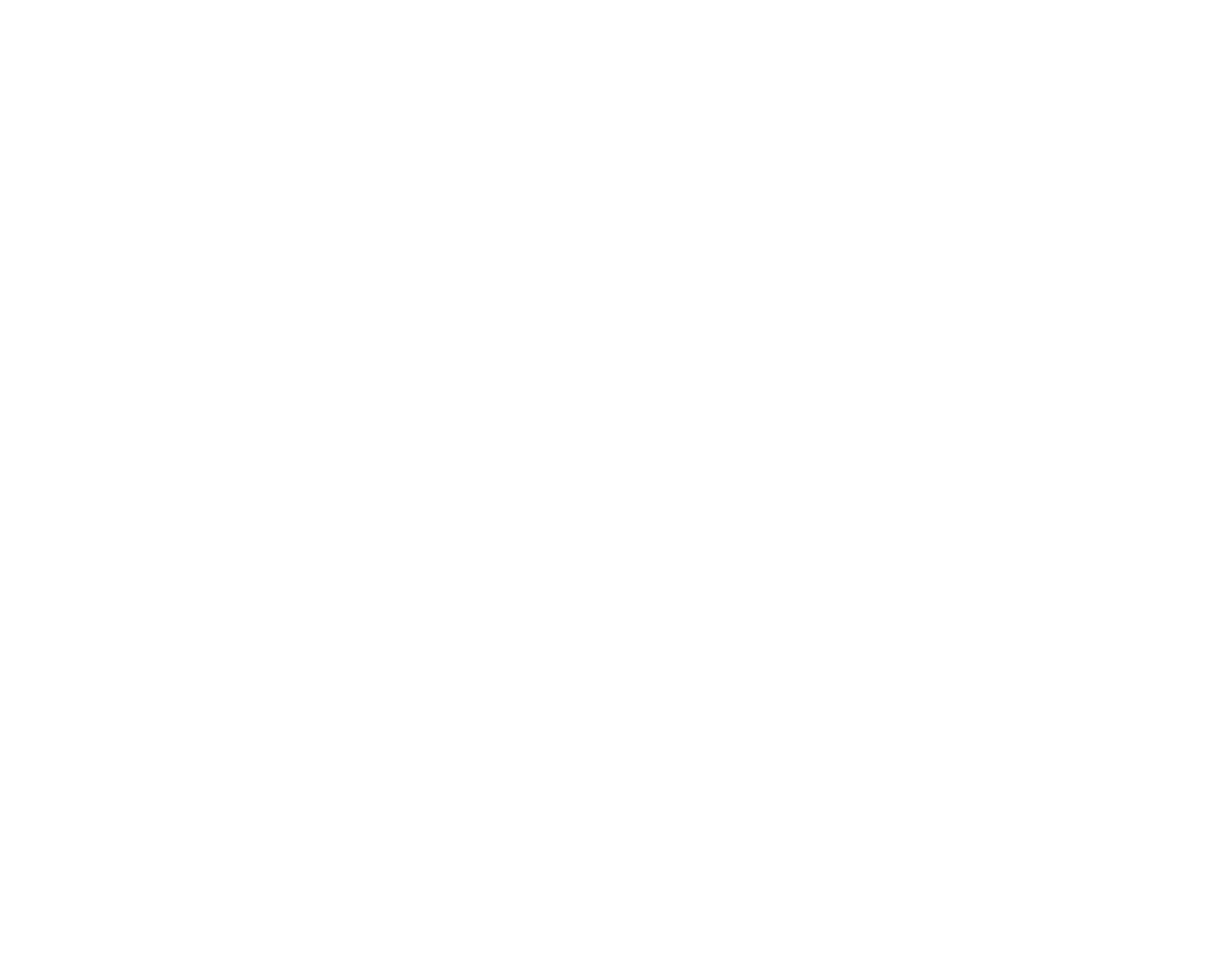
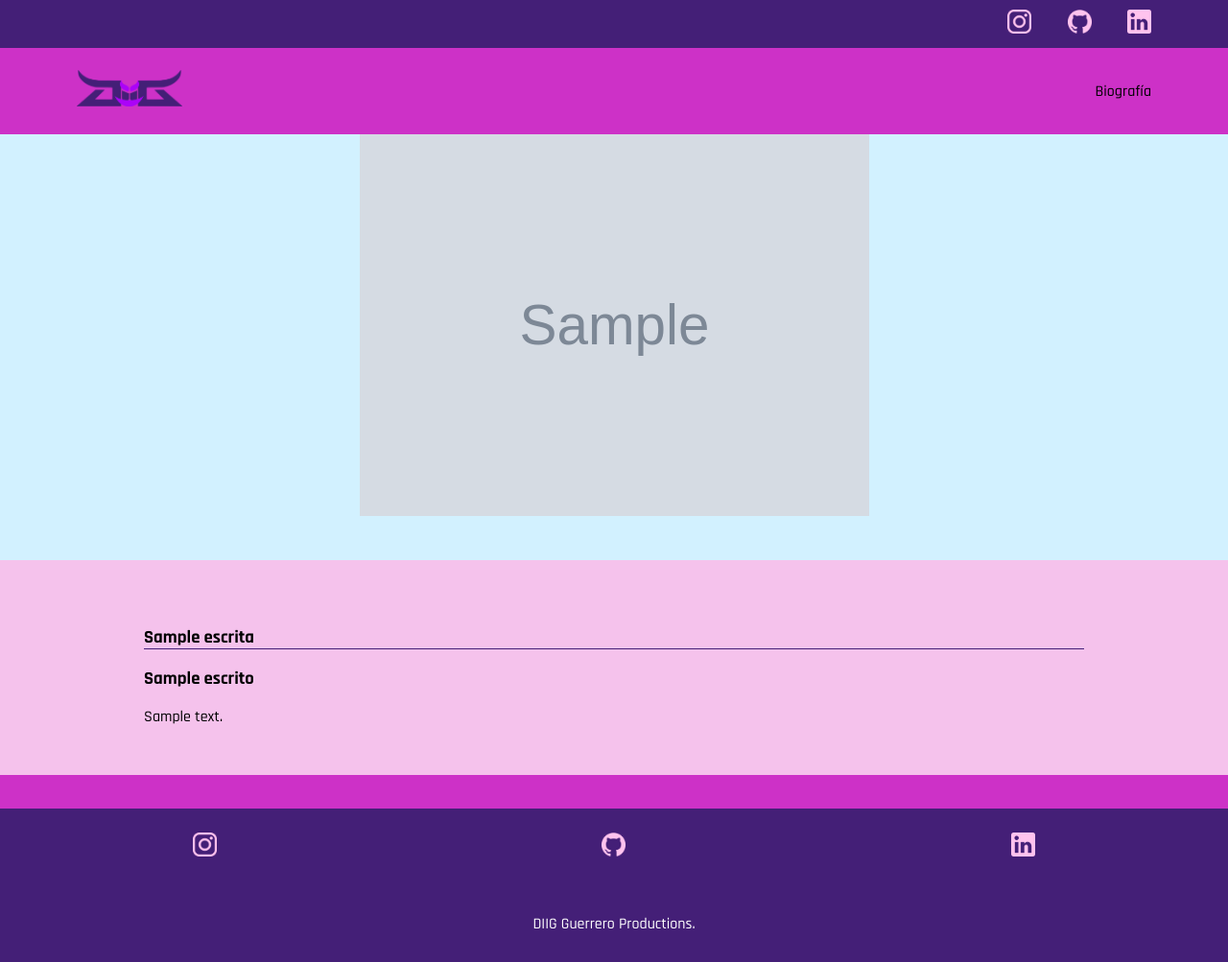
Before and after one commit to diigguerrero1/diig_page_app, a Django app: a page that uses diigpageapp/app/templates/app/post_escrito.html in a window 1280 px wide. Before the commit the page is empty. Shown: the whole page at 96% size. Before the commit the page ends 800 px from the top, so only its background shows below. Run offline with Django 3.2, Linux system fonts and the light colour scheme; tables that the repository leaves empty hold one stand-in row (values such as "Sample post"); grey boxes marked "Sample" are stand-in pictures; parts of the project's set-up code (start-up, migrations or seed data) failed here and were passed over; some libraries are stand-ins or nearby versions.

Commit message:
Se mejoraron los templates de post y galeria escritos. Tambien se enviaron las variables a los templates por medio del diccionario context.

```diff
--- a/diigpageapp/app/static/css/home.css
+++ b/diigpageapp/app/static/css/home.css
@@ -175,9 +175,10 @@
 .escrito-gallery-posts-container .escrito-gallery-posts-container img {
   width: 100%;
 }
+
 footer {
   width: 100%;
-  height: 80px;
+  height: 160px;
   background-color: rgb(68, 31, 119);
   border-top: 35px solid rgb(205, 49, 199);
   text-align: center;
@@ -186,3 +187,27 @@
   color: white;
   margin-top: 30px;
 }
+.footer-icons {
+  display: flex;
+  justify-items: center;
+  align-items: center;
+  justify-content:space-around;
+  height: 80px;
+}
+
+.escrito-post-img-container {
+  padding: 0 50px 40px;
+  background-color: rgb(210, 241, 255);
+  text-align: center;
+}
+.escrito-post-img-container img {
+  width: 45%;
+}
+.escrito-post-main-container {
+  padding: 50px 50px 50px;
+  background-color: rgb(245, 194, 236);
+}
+.escrito-post-main-container h3 {
+  border-bottom: 1px solid rgb(68, 31, 119);
+  background-color: rgb(245, 194, 236);
+}
--- a/diigpageapp/app/templates/app/gallery_escrito.html
+++ b/diigpageapp/app/templates/app/gallery_escrito.html
@@ -57,8 +57,8 @@
     </section>
 </main>
 <footer>
-    <section class="">
-        <div class="">
+    <section>
+        <div class="footer-icons">
             <a href="https://www.instagram.com/diig_guerrero1/"><img src="{% static 'media/img/instagram_logo.png' %}" alt="Instagram" width="25"></a>
             <a href="https://github.com/diigguerrero1"><img src="{% static 'media/img/github_logo.png' %}" alt="GitHub" width="25"></a>
             <a href="https://www.linkedin.com/in/diego-guerrero-01/"><img src="{% static 'media/img/linkedin_logo.png' %}" alt="LinkedIn" width="25"></a>
--- a/diigpageapp/app/templates/app/post_escrito.html
+++ b/diigpageapp/app/templates/app/post_escrito.html
@@ -0,0 +1,50 @@
+{% extends 'app/index.html' %}
+{% load static %}
+
+{% block head %}
+<head>
+  <meta charset="UTF-8">
+  <meta http-equiv="X-UA-Compatible" content="IE=edge">
+  <meta name="viewport" content="width=device-width, initial-scale=1.0">
+
+  <meta name="description" content="Diego Guerrero a.k.a. DIIG es pythonista de corazón, estudiante de desarrollo backend con django e intelgencia artificial con TensorFlow en Platzi. También es DJ de géneros cómo: Techno, House o elektro y también estudia producción músical de manera autodidacta.">
+
+  <meta name="robots" content="index, follow">
+  <title>{{post.title}}</title>
+
+  <!-- Custom styles for this template -->
+  <link href="{% static 'css/home.css'%}" rel="stylesheet">
+</head>
+{% endblock head %}
+
+{% block body %}
+<body>
+{% endblock body %}
+
+
+{% block contenido %}
+<main>
+  <section class="escrito-post-img-container">
+    <img src="{{post.image.url}}" alt="Foto Post">
+  </section>
+  <section class="escrito-post-main-container">
+    <div class="grid-container">
+      <h3>{{ post.categoria }}</h3>
+      <article>
+        <h1>{{ post.title }}</h1>
+        {{ post.content | safe }}
+      </article>
+    </div>
+  </section>
+</main>
+
+<footer>
+    <div class="footer-icons">
+      <a href="https://www.instagram.com/diig_guerrero1/"><img src="{% static 'media/img/instagram_logo.png' %}" alt="Instagram" width="25"></a>
+      <a href="https://github.com/diigguerrero1"><img src="{% static 'media/img/github_logo.png' %}" alt="GitHub" width="25"></a>
+      <a href="https://www.linkedin.com/in/diego-guerrero-01/"><img src="{% static 'media/img/linkedin_logo.png' %}" alt="LinkedIn" width="25"></a>
+    </div>
+  <p>DIIG Guerrero Productions.</p>
+</footer>
+
+{% endblock contenido %}
--- a/diigpageapp/diigpageapp/settings.py
+++ b/diigpageapp/diigpageapp/settings.py
@@ -88,7 +88,7 @@
         "NAME": "diig_page",
         "USER": "postgres",
         "PASSWORD": "@BraNAS2x",
-        "HOST": "localhost",
+        "HOST": "127.0.0.1",
         "PORT": 5432,
         "OPTIONS": {"options": "-c search_path=django,public,audit"},
     }}
--- a/diigpageapp/escrito/admin.py
+++ b/diigpageapp/escrito/admin.py
@@ -2,6 +2,7 @@
 from .models import *
 from import_export import resources
 from import_export.admin import ImportExportModelAdmin
+
 
 class AutorResource(resources.ModelResource):
     class Meta:
@@ -34,6 +35,6 @@
 class Post_escritoAdmin(ImportExportModelAdmin, admin.ModelAdmin):
     search_fields = ['title', 'slug']
     list_display = ('title', 'slug', 'pub_cre')
-    resource_class = Post_escrito
+    resource_class = Post_escritoResource
 
 admin.site.register(Post_escrito, Post_escritoAdmin)
--- a/diigpageapp/escrito/views.py
+++ b/diigpageapp/escrito/views.py
@@ -23,5 +23,8 @@
         slug = slug
     )
 
-    print(f'este es el formato de post: {post}')
-    return render(request, "app/post_escrito.html")
+    context = {
+        'post': post,
+    }
+
+    return render(request, "app/post_escrito.html", context)
--- a/requierements.txt
+++ b/requierements.txt
@@ -11,7 +11,7 @@
 odfpy==1.4.1
 openpyxl==3.0.9
 Pillow==8.4.0
-psycopg2==2.9.3
+psycopg2-binary==2.9.3
 pytz==2021.3
 PyYAML==6.0
 sqlparse==0.4.2
```
